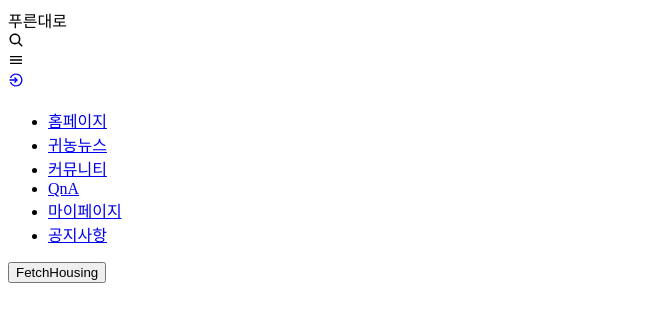
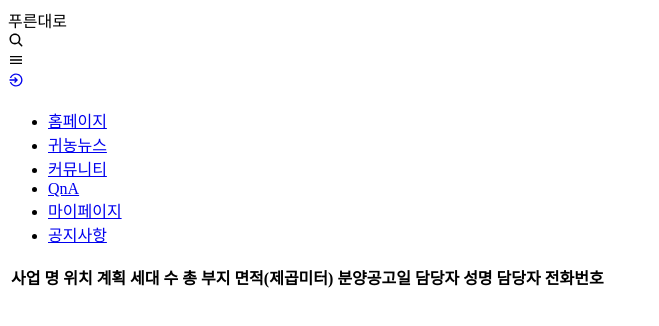
Before and after one commit to dancingKimDH/Toy_Harvest, a Next.js app: page /housing in a window 1280 px wide. Shown: the top 326 px of the page, without its empty margins (0-659 px from the left). Built offline with nearby package versions, Linux system fonts and the light colour scheme; no server answers.

Commit message:
info table created for the house lease

```diff
--- a/src/pages/housing/index.tsx
+++ b/src/pages/housing/index.tsx
@@ -1,37 +1,50 @@
 import axios from "axios";
 import Header from "../../components/Utils/Header";
 import convert from "xml-js";
+import { useEffect } from "react";
 
 // import { parseString } from 'xml2js';
 
 
-const fetchHousing = async () => {
 
-    try {
+
+export default function Housing() {
+
+    useEffect(
+        () => {
+            const fetchData = async () => {
                 const { data: response } = await axios.get('/fetch-housing-data');
                 const result: any = convert.xml2json(response, {
                     compact: true,
                     spaces: 4
                 })
-
                 const jsonResult = JSON.parse(result);
-
                 const rows = jsonResult.Grid_20151214000000000336_1.row;
                 console.log(rows);
+            }
+            fetchData();
+        }, []
+    )
 
-
-    } catch (error) {
-        console.log(error);
-    }
-}
-
-
-export default function Housing() {
     return (
         <>
             <Header />
-            <div>
-                <button type="button" onClick={fetchHousing}>FetchHousing</button>            </div>
+            <div className="flex mt-[50px] justify-center">
+                <table className="border border-solid border-black-900 p-5">
+                    <thead className="">
+                        <tr className="">
+                            <th className="p-5">사업 명</th>
+                            <th className="p-5">위치</th>
+                            <th className="p-5">계획 세대 수</th>
+                            <th className="p-5">총 부지 면적(제곱미터)</th>
+                            <th className="p-5">분양공고일</th>
+                            <th className="p-5">담당자 성명</th>
+                            <th className="p-5">담당자 전화번호</th>
+
+                        </tr>
+                    </thead>
+                </table>
+            </div>
         </>
 
     )
```
Lines whose indentation alone changed are shown as unchanged.
